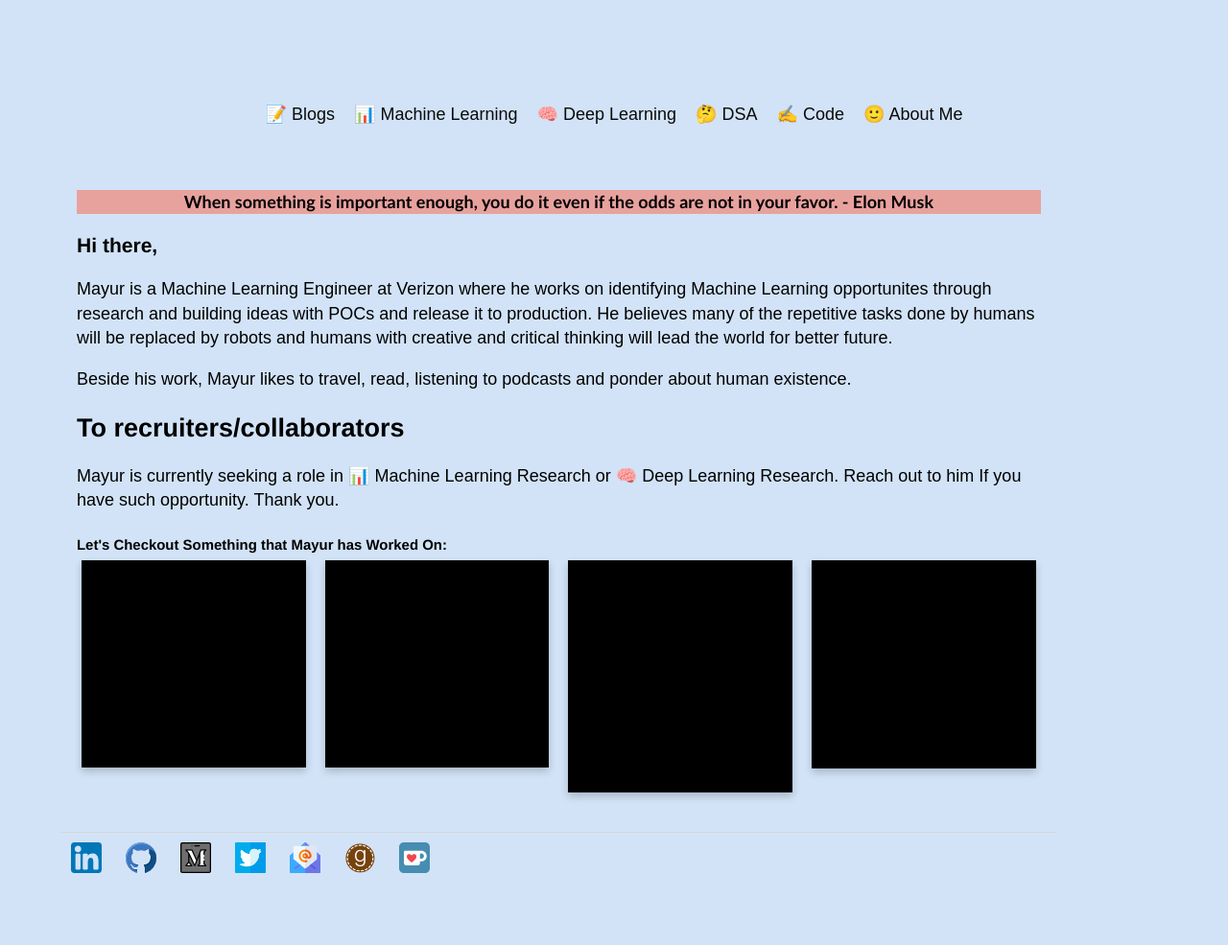
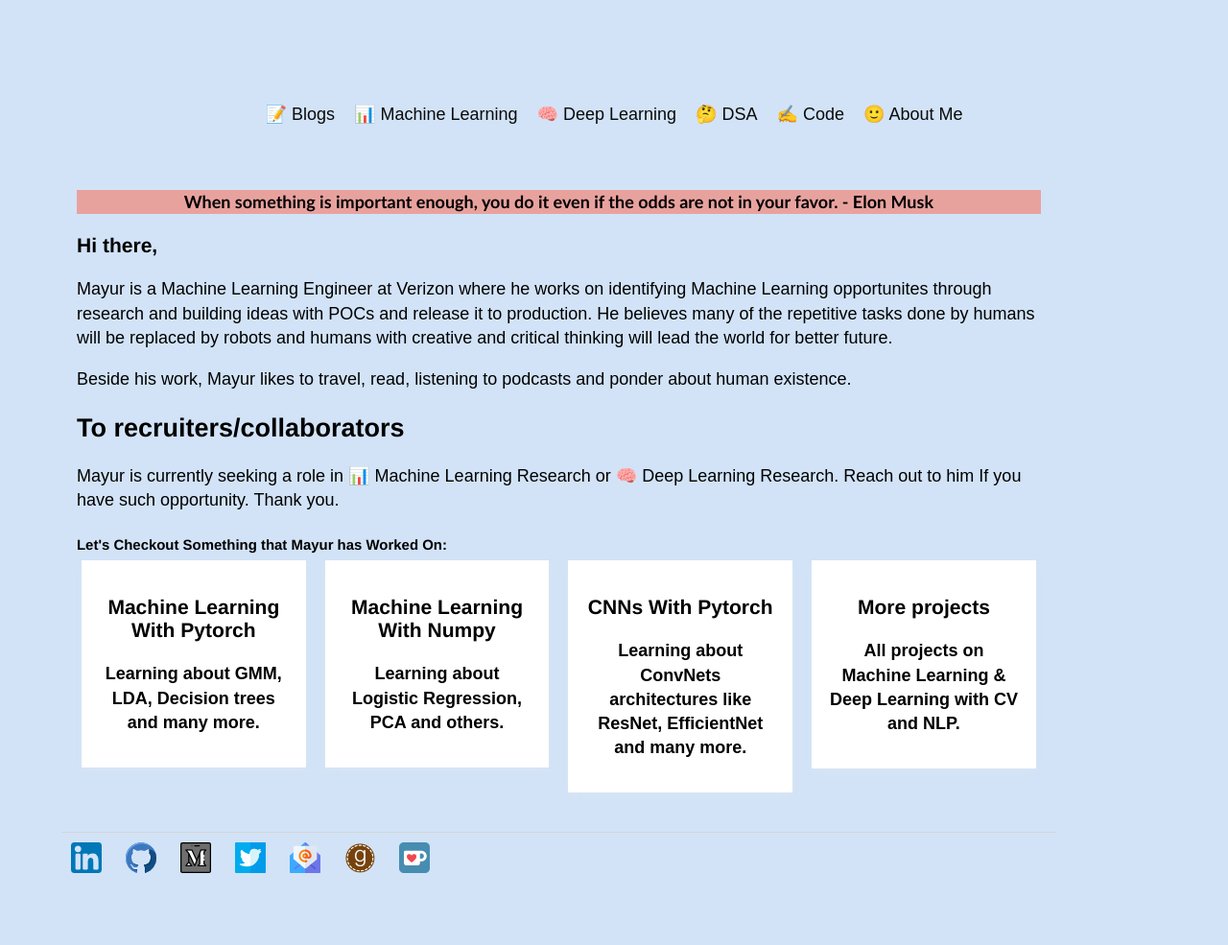
Before and after one commit to Mayurji/mayurji.github.io, a Jekyll site: the page built from about/index.html, in a window 1280 px wide. Shown: the whole page at 96% size. Built offline with Jekyll 4.4.1, drawn with Linux system fonts in a browser that asks for light colours; nearby versions of some CDN libraries.

Commit message:
change bg color

```diff
--- a/css/project.css
+++ b/css/project.css
@@ -25,10 +25,10 @@ body {
 
 /* Style the counter cards */
 .card {
-  box-shadow: 0 4px 8px 0 rgba(0, 0, 0, 0.2); /* this adds the "card" effect */
+  box-shadow: 0 4px 8px 0 rgba(240, 235, 235, 0.2); /* this adds the "card" effect */
   padding: 16px;
   text-align: center;
-  background-color: #000000;
+  background-color: #ffffff;
 }
 
 /* Responsive columns - one column layout (vertical) on small screens */
```
